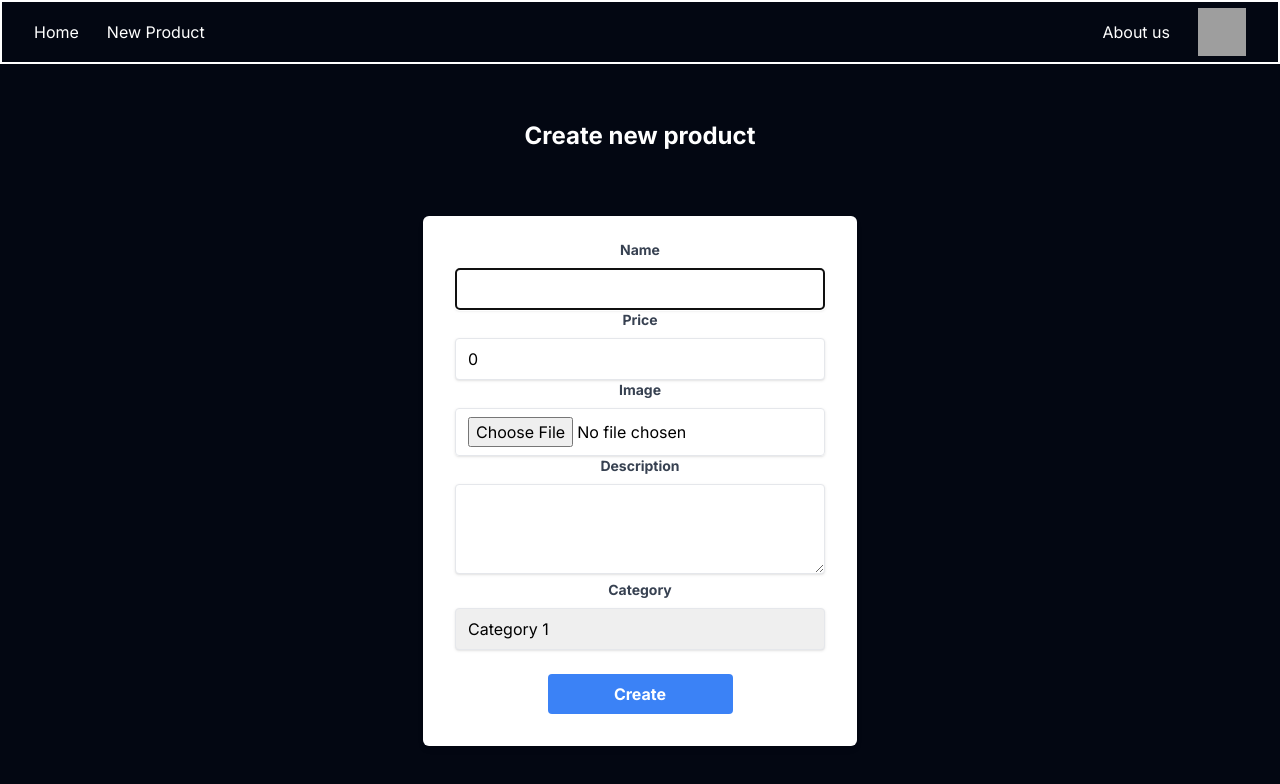
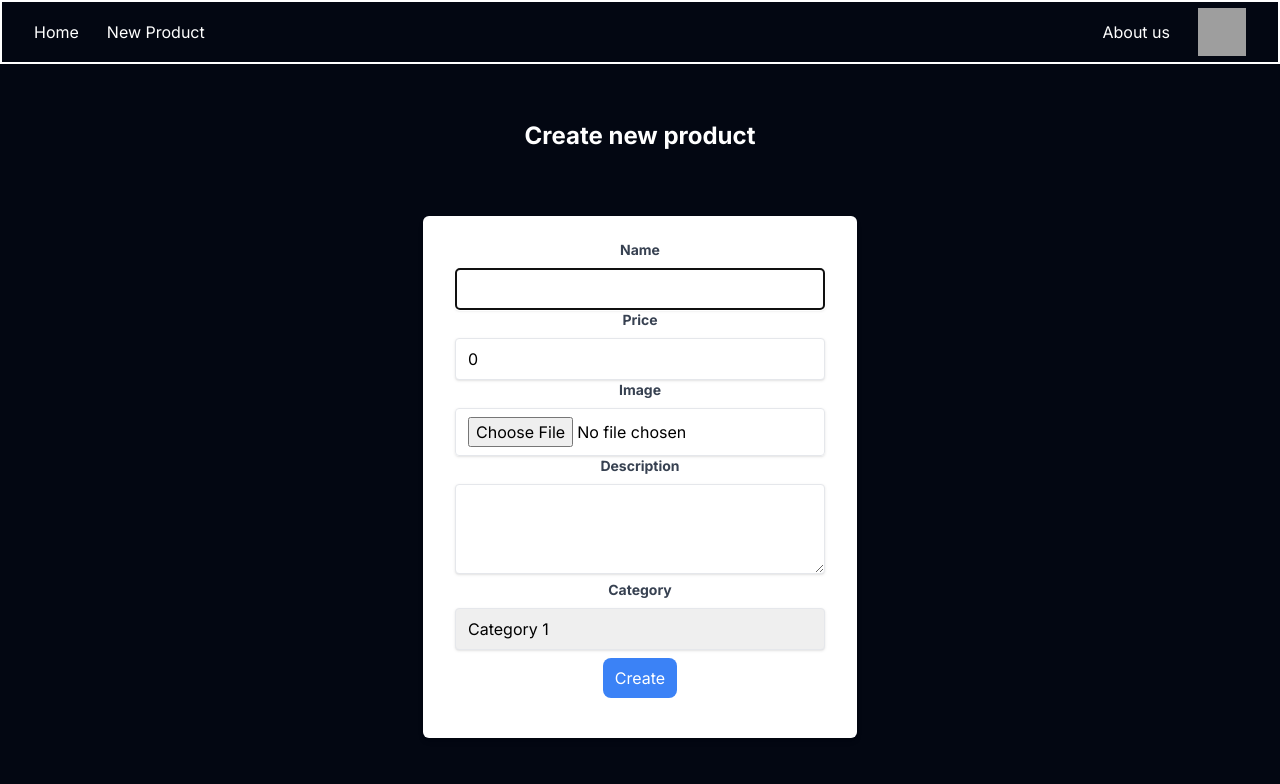
Before and after one commit to GilbertArdila/mysql-next13, a Next.js app: page /new in a window 1280 px wide. Shown: the top 784 px of the page. Built offline with nearby package versions, Linux system fonts and the light colour scheme; grey boxes are pictures that could not be loaded.

Commit message:
mejorando componente Button

```diff
--- a/src/app/products/[id]/page.jsx
+++ b/src/app/products/[id]/page.jsx
@@ -26,8 +26,8 @@ async function Item({ params }) {
                 <p >$ {product.price}</p>
                 <p>Category: {product.category_id}</p>
                 <Image src={product.image} alt={product.name} width={'200'} height={'200'} className="w-full h-80 object-fit mb-3 border-2 border-blue-500 rounded-lg" />
-                <Button productId={product.id} color="red" message="delete" action={'delete'}/>
-                <Button productId={product.id} color="blue" message="edit" action={'edit'} />
+                <Button productId={product.id} color="danger" message="delete" action={'delete'}/>
+                <Button productId={product.id} color="warning" message="edit" action={'edit'} />
             </div>
             </section>
     )
--- a/src/components/button/index.jsx
+++ b/src/components/button/index.jsx
@@ -24,7 +24,7 @@ const Button = ({productId,color,message,action}) => {
 
   return (
     <button
-    className={`bg-${color}-500 hover:bg-${color}-700 py-2 px-3 rounded-lg my-2`}
+    className={`${color === 'danger'?'bg-red-500 hover:bg-red-700':color==='warning'?'bg-yellow-500 hover:bg-yellow-700':'bg-blue-500 hover:bg-blue-700'}  py-2 px-3 rounded-lg my-2`}
     onClick={handleOnClick}
     >{message}</button>
   )
--- a/src/components/form/index.jsx
+++ b/src/components/form/index.jsx
@@ -2,6 +2,8 @@
 import React, { useRef, useState, useEffect } from 'react'
 import { useRouter, useParams } from 'next/navigation'
 import axios from 'axios'
+
+import Button from '../button'
 
 const form = () => {
   const [product, setProduct] = useState({ name: '', price: 0, description: '', category_id: 1 })
@@ -103,8 +105,8 @@ const form = () => {
         <option value={3}>Category 3</option>
       </select>
 
+      <Button color='primary' message={isUpdatable ? 'Update' : 'Create'} action={false} />
 
-      <button className="bg-blue-500  hover:bg-blue-700 text-white font-bold w-1/2 mt-6 py-2 px-4 rounded">{isUpdatable ? 'Update' : 'Create'}</button>
       {file && (
         <img
           className='w-72 md:w-96 mt-6 py-2 px-4 rounded mx-auto'
```
